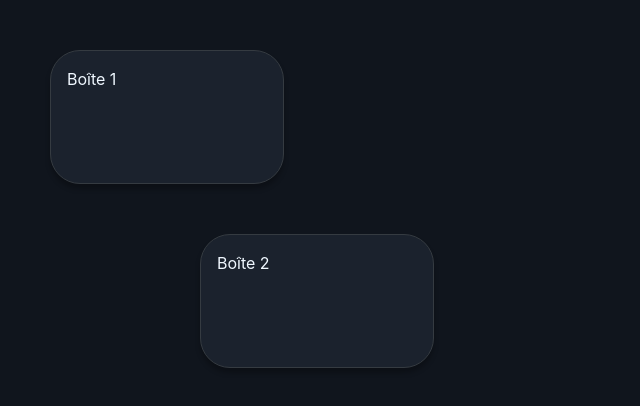
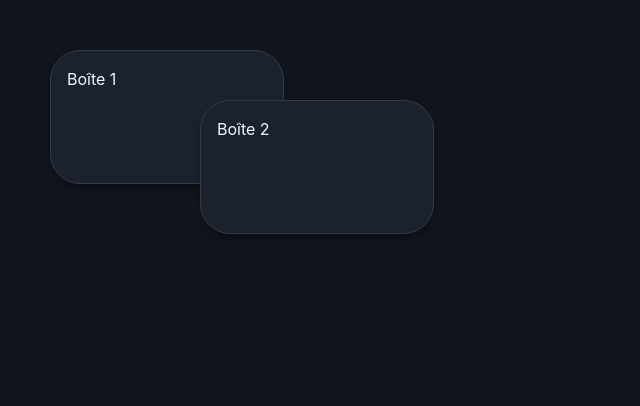
Before and after one commit to yey-team/workspace, a Vue app: page / in a window 1280 px wide. Shown: the top 406 px of the page, without its empty margins (0-640 px from the left). Built offline with nearby package versions, Linux system fonts and the light colour scheme.

Commit message:
box drag

```diff
--- a/src/components/Canvas.vue
+++ b/src/components/Canvas.vue
@@ -8,6 +8,7 @@
           :position="box.position"
           :content="box.content"
           @drag="updateBoxPosition(index, $event)"
+          @stop-drag="stopDragBox()"
         />
       </div>
     </div>
@@ -93,6 +94,7 @@
     };
 
 
+
     const updatePosition = () => {
       const glidingFactor = 0.92; // Facteur de glissement
       const update = () => {
@@ -128,7 +130,16 @@
 
     const updateBoxPosition = (index, newPosition) => {
       // Mettre à jour la position de la boîte avec la nouvelle position
+      console.log("dragging box : ", index, "position :", newPosition);
       boxes.value[index].position = newPosition;
+      updatePosition();
+    };
+
+
+    const stopDragBox = () => {
+      console.log("stop drag")
+      isDragging.value = false;
+      updatePosition();
     };
 
 
--- a/src/components/TestBox.vue
+++ b/src/components/TestBox.vue
@@ -1,28 +1,85 @@
 <template>
-    <div class="container" :style="{ top: position.y + 'px', left: position.x + 'px' }">
+  <div
+    class="container"
+    :style="{ top: boxPosition.y + 'px', left: boxPosition.x + 'px', transform: `scale(${zoom})` }"
+    @mousedown="startDrag"
+    @mousemove="handleDrag"
+    @mouseup="stopDrag"
+    @wheel.prevent="handleZoom"
+  >
     <!-- Votre contenu personnalisé -->
     {{ content }}
   </div>
 </template>
 
 <script setup>
+import { ref, defineProps, defineEmits } from 'vue';
+
 const props = defineProps(['position', 'content']);
+const emits = defineEmits();
+
+const isDragging = ref(false);
+const lastMousePosition = ref({ x: 0, y: 0 });
+const zoom = ref(1);
+const boxPosition = ref({ x: props.position.x, y: props.position.y });
+
+const startDrag = (event) => {
+  if (event.button === 0) {
+    isDragging.value = true;
+    lastMousePosition.value = { x: event.clientX, y: event.clientY };
+  }
+};
+
+const handleDrag = (event) => {
+  if (isDragging.value) {
+    const deltaX = (event.clientX - lastMousePosition.value.x) / zoom.value;
+    const deltaY = (event.clientY - lastMousePosition.value.y) / zoom.value;
+
+    const newBoxPosition = {
+      x: boxPosition.value.x + deltaX,
+      y: boxPosition.value.y + deltaY,
+    };
+
+    // Émettre les coordonnées absolues de la boîte
+    emits('drag', { x: newBoxPosition.x, y: newBoxPosition.y });
+
+    lastMousePosition.value = { x: event.clientX, y: event.clientY };
+  }
+};
+
+const stopDrag = () => {
+  isDragging.value = false;
+  emits('stop-drag');
+
+};
+
+const handleZoom = (event) => {
+  const delta = event.deltaY;
+  const zoomSpeed = 0.02;
+
+  if (delta > 0) {
+    zoom.value -= zoomSpeed;
+  } else {
+    zoom.value += zoomSpeed;
+  }
+};
 </script>
 
 <style scoped>
-
-    .container{
-        position: relative;
+.container {
+  position: absolute;
   background-color: var(--main-div-color);
-
   padding: 1rem;
-
   border-radius: var(--large-border-radius);
   border: 1px solid var(--border-color);
   box-shadow: 0px 5px 5px 0px rgba(0, 0, 0, 0.25);
-
   width: 200px;
   height: 100px;
+  cursor: grab;
+  transition: transform 0.2s ease-out;
 }
 
+.container:active {
+  cursor: grabbing;
+}
 </style>
```
Lines whose indentation alone changed are shown as unchanged.
